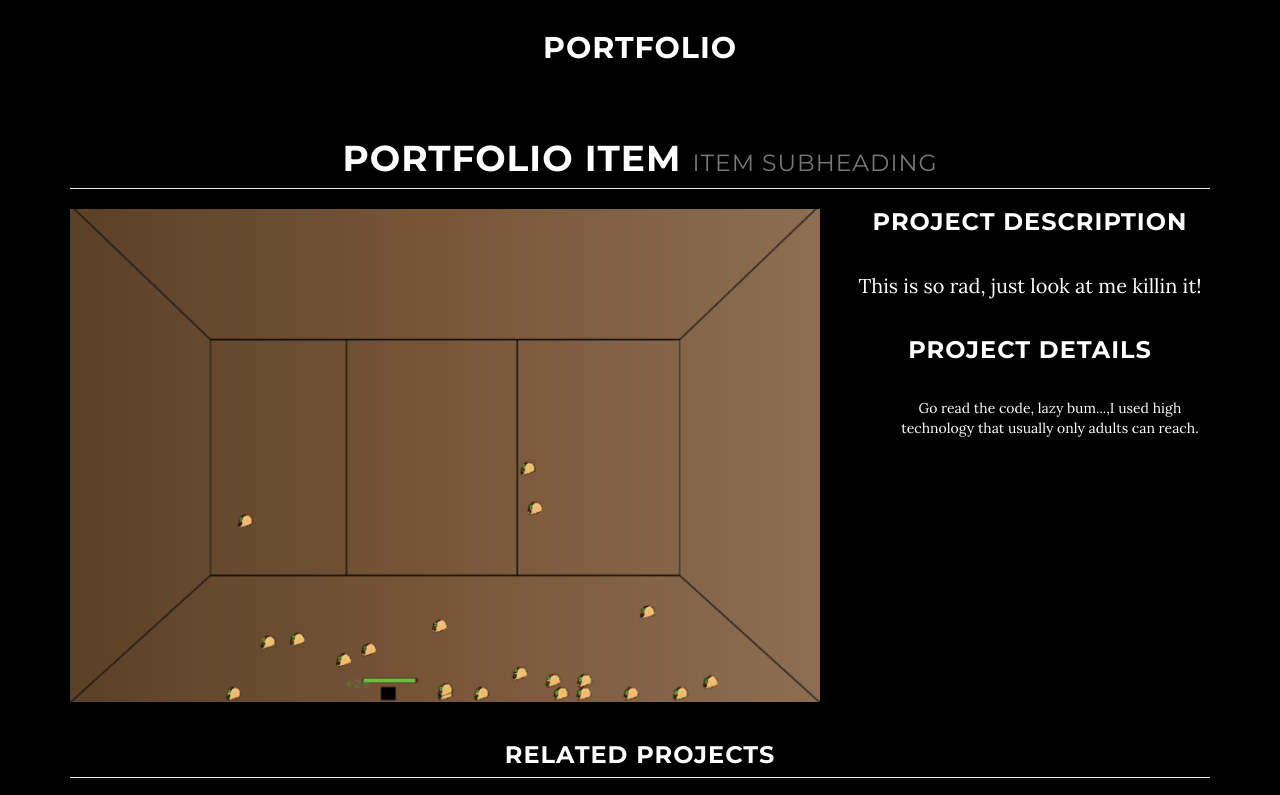
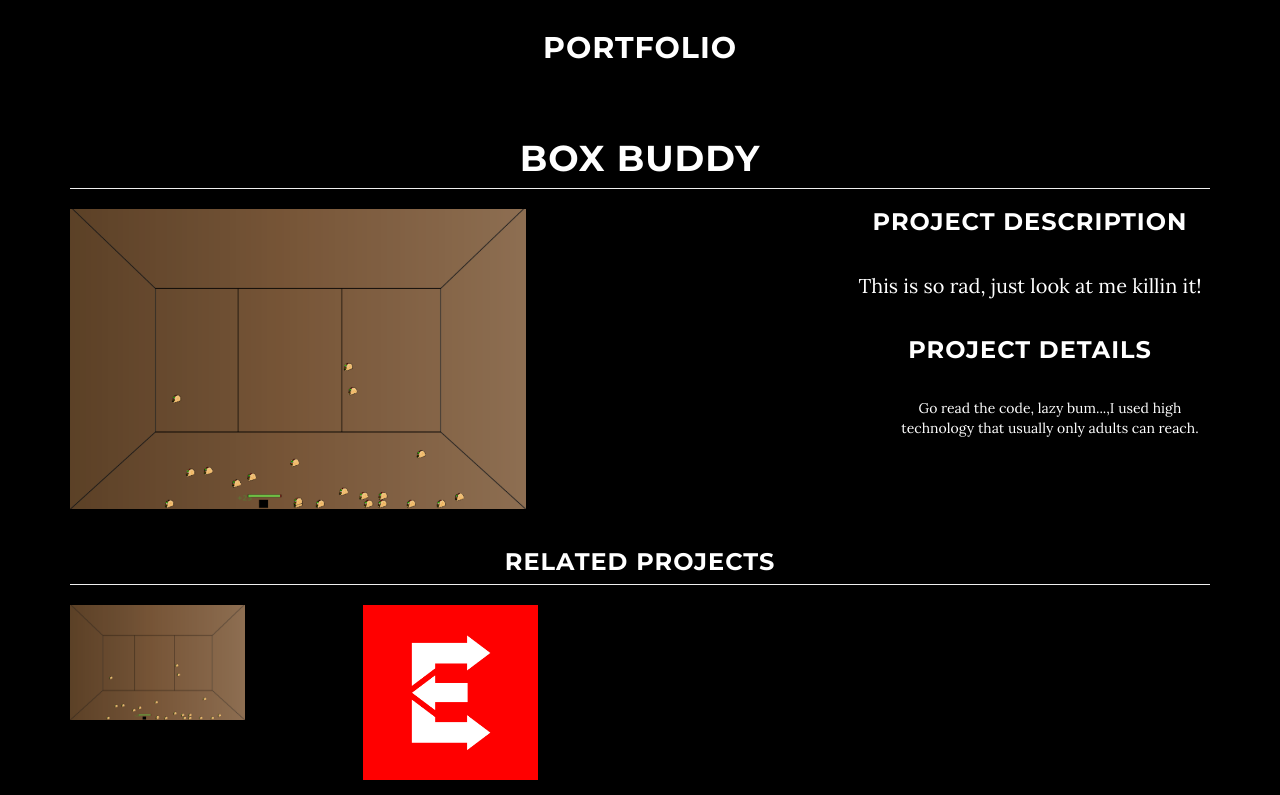
Before and after one commit to Jlassos/personal-website, a website: page index.html in a window 1280 px wide. Shown: the part 1500-2295 px from the top of the page. Drawn offline with nearby package versions, Linux system fonts and the light colour scheme.

Commit message:
portfolio js things

```diff
--- a/index.html
+++ b/index.html
@@ -105,8 +105,8 @@
       <h2>Portfolio</h2>
       <div class="row">
         <div class="col-lg-12">
-          <h1 class="page-header">Portfolio Item
-            <small>Item Subheading</small>
+          <h1 class="page-header item-header">Portfolio Item
+            <small class="item-subheader">Item Subheading</small>
           </h1>
         </div>
       </div>
@@ -115,7 +115,7 @@
       <!-- Portfolio Item Row -->
       <div class="row">
         <div class="col-md-8 display">
-          <img class="img-responsive" src="http://placehold.it/750x500" alt="">
+          <img class="display-image img-responsive" src="http://placehold.it/750x500" alt="" style="max-height: 300px;">
         </div>
 
         <div class="col-md-4">
@@ -145,7 +145,7 @@
         <div class="col-sm-3 col-xs-6">
           <div class="thumb" data-project="A">
             <a href="#portfolio">
-              <img class="img-responsive portfolio-item" src="/img/box-buddy.png" alt="" style="background-color: red">
+              <img class="img-responsive" src="/img/box-buddy.png" alt="">
             </a>
           </div>
         </div>
@@ -153,7 +153,7 @@
         <div class="col-sm-3 col-xs-6">
           <div class="thumb" data-project="B">
             <a href="#portfolio">
-              <img class="img-responsive portfolio-item" src="/img/rr-mark-red.png" alt="">
+              <img class="img-responsive" src="/img/rr-mark-red.png" alt="">
             </a>
           </div>
         </div>
--- a/js/portfolio-item-hover.js
+++ b/js/portfolio-item-hover.js
@@ -1,6 +1,8 @@
 var portfolio = {
   A: {
     githubLink: 'https://github.com/Jlassos/box-buddy',
+    header: 'Box Buddy',
+    subheader: 'Virtual Pet',
     imageSrc: '/img/box-buddy.png',
     description: 'This is so rad, just look at me killin it!',
     details: [
@@ -9,6 +11,8 @@ var portfolio = {
     ]
   },
   B: {
+    header: 'Red Rover',
+    subheader: 'Application',
     imageSrc: '/img/rr-mark-red.png',
     description: 'Also did this, I know, so rad.',
     details: [
@@ -23,11 +27,13 @@ var showProject = function (projectData) {
   var $display = document.querySelector('.display')
 
   var $image = $display.querySelector('.img-responsive')
+  var $header = document.querySelector('.item-header')
   var $description = document.querySelector('.description')
   var $details = document.querySelector('.details')
-  var $button = $display.querySelector('a')
+  // var $button = $display.querySelector('a')
 
   $image.src = projectData.imageSrc
+  $header.innerText = projectData.header
   $description.innerText = projectData.description
   $details.innerText = projectData.details
   // $button.href = projectData.githubLink
--- a/less/grayscale.less
+++ b/less/grayscale.less
@@ -4,7 +4,7 @@
 body {
   width: 100%;
   height: 100%;
-    font-family: "Lora","Helvetica Neue",Helvetica,Arial,sans-serif;
+  font-family: "Lora", "Helvetica Neue", Helvetica, Arial, sans-serif;
   color: white;
   background-color: black;
 }
@@ -22,7 +22,7 @@ h5,
 h6 {
   margin: 0 0 35px;
   text-transform: uppercase;
-    font-family: "Montserrat","Helvetica Neue",Helvetica,Arial,sans-serif;
+  font-family: "Montserrat", "Helvetica Neue", Helvetica, Arial, sans-serif;
   font-weight: 700;
   letter-spacing: 1px;
 }
@@ -31,7 +31,7 @@ p {
   margin: 0 0 25px;
   font-size: 18px;
   line-height: 1.5;
-    @media(min-width:768px) {
+  @media (min-width: 768px) {
     margin: 0 0 35px;
     font-size: 20px;
     line-height: 1.6;
@@ -46,7 +46,7 @@ a {
   &:hover,
   &:focus {
     text-decoration: none;
-        color: darken(@primary,20%);
+    color: darken(@primary, 20%);
   }
 }
 
@@ -58,7 +58,7 @@ a {
   margin-bottom: 0;
   border-bottom: 1px solid fade(white, 30%);
   text-transform: uppercase;
-    font-family: "Montserrat","Helvetica Neue",Helvetica,Arial,sans-serif;
+  font-family: "Montserrat", "Helvetica Neue", Helvetica, Arial, sans-serif;
   background-color: black;
   .navbar-toggle {
     color: white;
@@ -106,14 +106,14 @@ a {
       }
     }
   }
-    @media(min-width:768px) {
+  @media (min-width: 768px) {
     padding: 20px 0;
     border-bottom: none;
     letter-spacing: 1px;
     background: transparent;
-        -webkit-transition: background .5s ease-in-out,padding .5s ease-in-out;
-        -moz-transition: background .5s ease-in-out,padding .5s ease-in-out;
-        transition: background .5s ease-in-out,padding .5s ease-in-out;
+    -webkit-transition: background .5s ease-in-out, padding .5s ease-in-out;
+    -moz-transition: background .5s ease-in-out, padding .5s ease-in-out;
+    transition: background .5s ease-in-out, padding .5s ease-in-out;
     &.top-nav-collapse {
       padding: 0;
       background: black;
@@ -145,7 +145,7 @@ a {
       font-size: 18px;
     }
   }
-    @media(min-width:768px) {
+  @media (min-width: 768px) {
     height: 100%;
     padding: 0;
     .intro-body {
@@ -254,7 +254,7 @@ a {
   margin-top: 100px;
 }
 
-@media(min-width:767px) {
+@media (min-width: 767px) {
   .content-section {
     padding-top: 250px;
   }
@@ -271,7 +271,7 @@ a {
 
 .btn {
   text-transform: uppercase;
-    font-family: "Montserrat","Helvetica Neue",Helvetica,Arial,sans-serif;
+  font-family: "Montserrat", "Helvetica Neue", Helvetica, Arial, sans-serif;
   font-weight: 400;
   -webkit-transition: all .3s ease-in-out;
   -moz-transition: all .3s ease-in-out;
@@ -294,10 +294,10 @@ a {
 
 ul.banner-social-buttons {
   margin-top: 0;
-    @media(max-width:1199px) {
+  @media (max-width: 1199px) {
     margin-top: 15px;
   }
-    @media(max-width:767px) {
+  @media (max-width: 767px) {
     li {
       display: block;
       margin-bottom: 20px;
@@ -339,3 +339,8 @@ img::-moz-selection {
 body {
   webkit-tap-highlight-color: fade(white, 20%);
 }
+
+.thumb {
+  max-width: 175px;
+  height: auto;
+}
--- a/sass/grayscale.scss
+++ b/sass/grayscale.scss
@@ -248,9 +248,9 @@ a {
   -o-background-size: cover;
 }
 
-.portfolio-item {
-  margin-bottom: 25px;
-}
+//.portfolio-item {
+//  margin-bottom: 25px;
+//}
 
 #map {
   width: 100%;
@@ -343,3 +343,9 @@ img::-moz-selection {
 body {
   -webkit-tap-highlight-color: rgba(white, 0.2);
 }
+.thumb-img {
+  max-width: 200px;
+  max-height: 200px;
+  width: 100px;
+  height: 100px;
+}
```
Also changed, not shown: css/grayscale.css, css/grayscale.min.css, js/portfolio-item-hover.min.js. Lines whose indentation alone changed are shown as unchanged.
